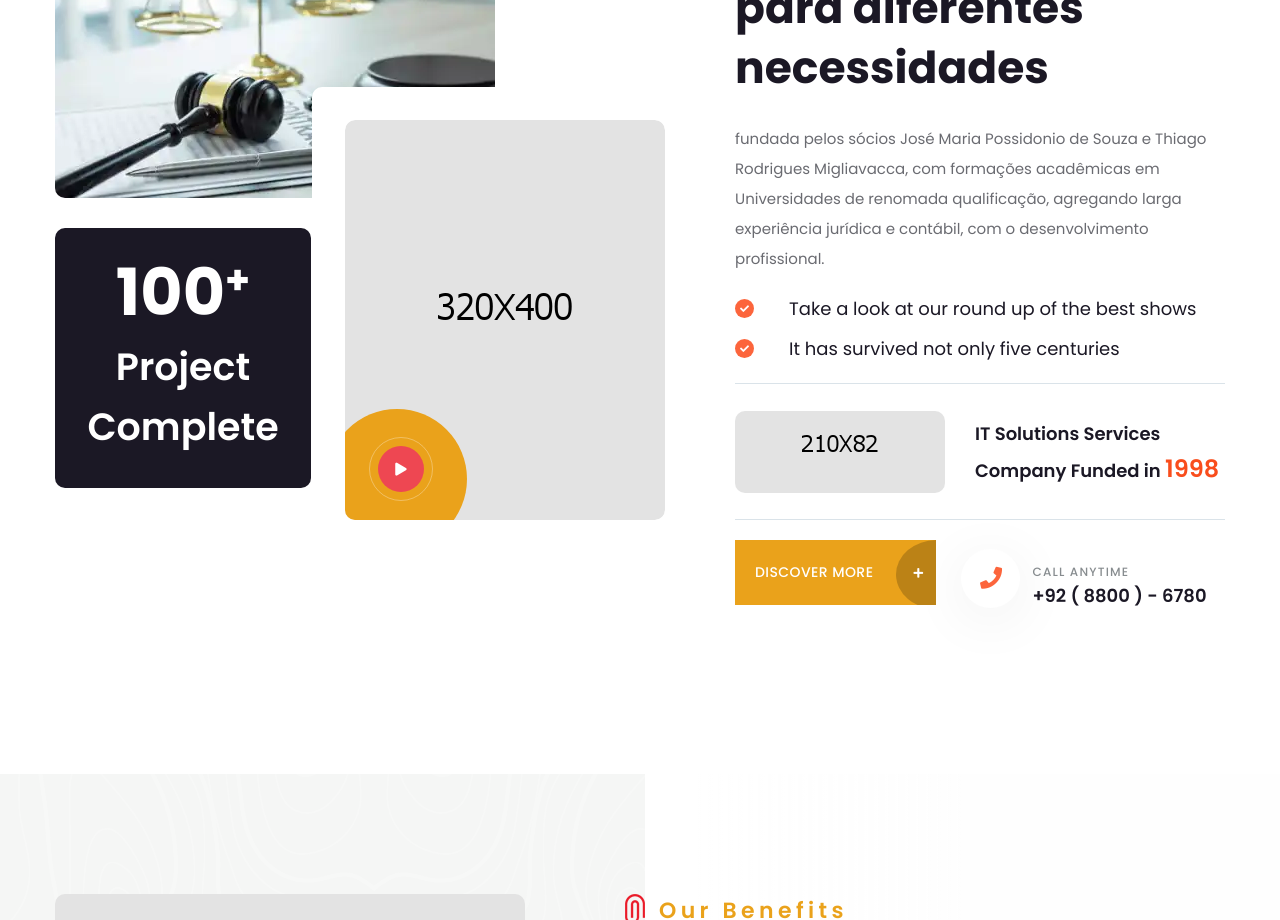
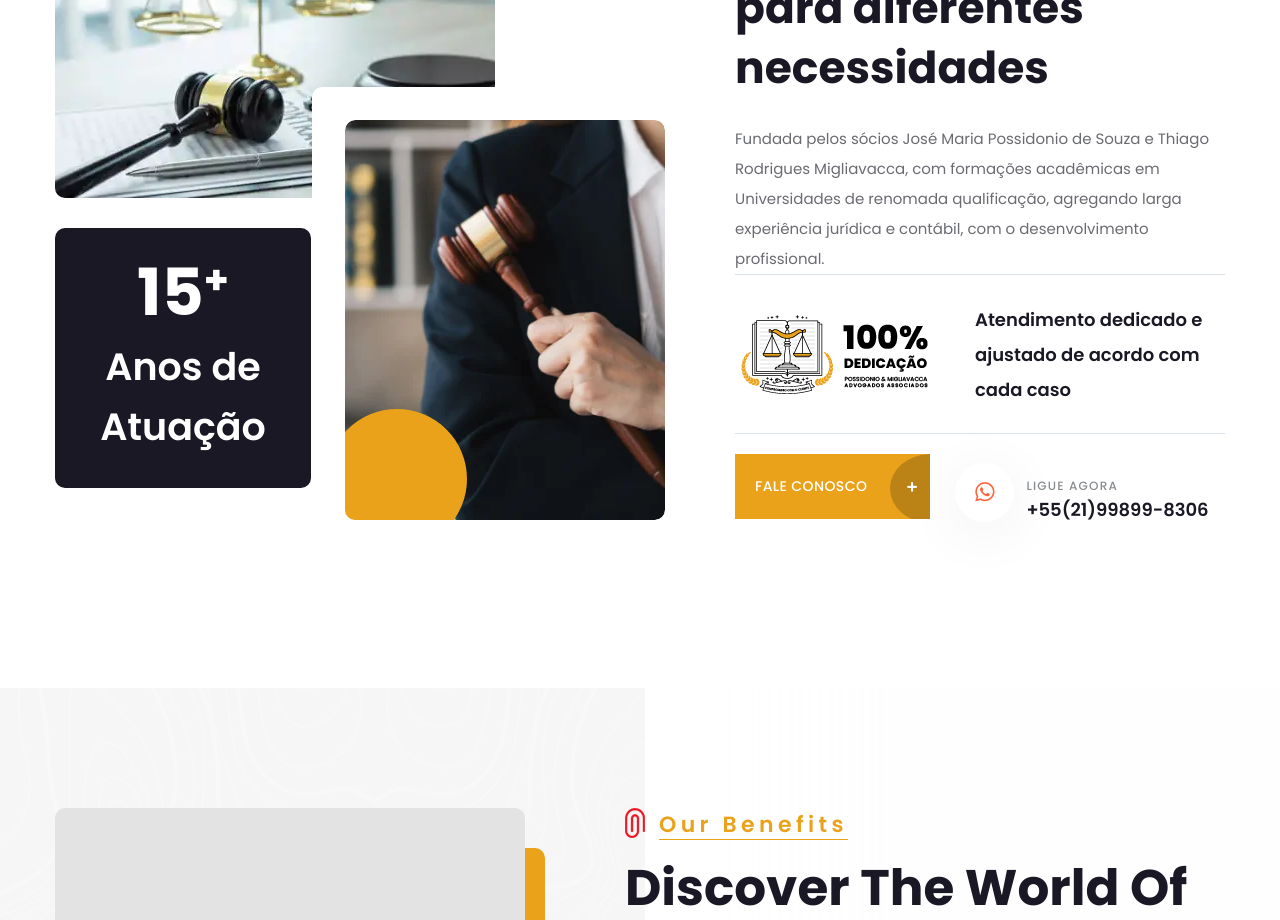
Before and after one commit to reinaldo-smbr/pm-advogados2, a Next.js app: page / in a window 1280 px wide. Shown: the part 1200-2120 px from the top of the page. Built offline with nearby package versions, Linux system fonts and the light colour scheme.

Commit message:
ajustes no arquivo about

```diff
--- a/components/sections/home1/About.tsx
+++ b/components/sections/home1/About.tsx
@@ -23,28 +23,19 @@ export default function About() {
                   <div className="about-one__img-box">
                     <div className="about-one__img-2">
                       <img
-                        src="assets/images/resources/about-one-img-2.jpg"
-
+                        src="assets/images/home/img_pm_advogados_02.webp"
                       />
-                      <div className="about-one__video-link">
-                        <a className="video-popup">
-                          <div className="about-one__video-icon">
-                            <span className="fa fa-play" />
-                            <i className="ripple" />
-                          </div>
-                        </a>
-                      </div>
                       <div className="about-one__shape-1" />
                     </div>
                   </div>
                   <div className="about-one__project-complete">
                     <div className="about-one__count count-box">
-                      <h3 className="count-text">100</h3>
+                      <h3 className="count-text">15</h3>
                       <span>+</span>
                     </div>
                     <p className="about-one__count-text">
-                      Project
-                      <br /> Complete
+                      Anos de
+                      <br /> Atuação
                     </p>
                   </div>
                 </div>
@@ -60,55 +51,36 @@ export default function About() {
                   </h2>
                 </div>
                 <p className="about-one__text">
-                  fundada pelos sócios José Maria Possidonio de Souza e Thiago Rodrigues Migliavacca, com formações acadêmicas em Universidades de renomada qualificação, agregando larga experiência jurídica e contábil,
+                  Fundada pelos sócios José Maria Possidonio de Souza e Thiago Rodrigues Migliavacca, com formações acadêmicas em Universidades de renomada qualificação, agregando larga experiência jurídica e contábil,
 com o desenvolvimento profissional.
                 </p>
-                <ul className="about-one__points list-unstyled">
-                  <li>
-                    <div className="icon">
-                      <span className="fa fa-check" />
-                    </div>
-                    <div className="text">
-                      <p>Take a look at our round up of the best shows</p>
-                    </div>
-                  </li>
-                  <li>
-                    <div className="icon">
-                      <span className="fa fa-check" />
-                    </div>
-                    <div className="text">
-                      <p>It has survived not only five centuries</p>
-                    </div>
-                  </li>
-                </ul>
                 <div className="about-one__it-solution">
                   <div className="about-one__it-solution-img">
                     <img
-                      src="assets/images/resources/about-one-it-solution-img.jpg"
-
+                      src="assets/images/home/selo_dedicacao_pm_advogados.png"
                     />
                   </div>
                   <div className="about-one__it-solution-content">
                     <p>
-                      IT Solutions Services Company Funded in <span>1998</span>
+                      Atendimento dedicado e ajustado de acordo com cada caso
                     </p>
                   </div>
                 </div>
                 <div className="about-one__btn-and-contact">
                   <div className="about-one__btn-box">
                     <Link href="about" className="about-one__btn thm-btn">
-                      Discover More
+                      Fale Conosco
                       <span className="fa fa-plus" />
                     </Link>
                   </div>
                   <div className="about-one__contact-box">
                     <div className="about-one__contact-icon">
-                      <span className="fas fa-phone" />
+                      <span className="fab fa-whatsapp" />
                     </div>
                     <div className="about-one__contact">
-                      <span>Call Anytime</span>
+                      <span>ligue agora</span>
                       <p>
-                        <Link href="tel:9288006780">+92 ( 8800 ) - 6780</Link>
+                        <Link  href="https://wa.me/5521998998306?text=Olá,%20gostaria%20de%20agendar%20uma%20consulta.">+55(21)99899-8306</Link>
                       </p>
                     </div>
                   </div>
```
Also changed, not shown: public/assets/images/home/selo_dedicacao_pm_advogados.png (added).
